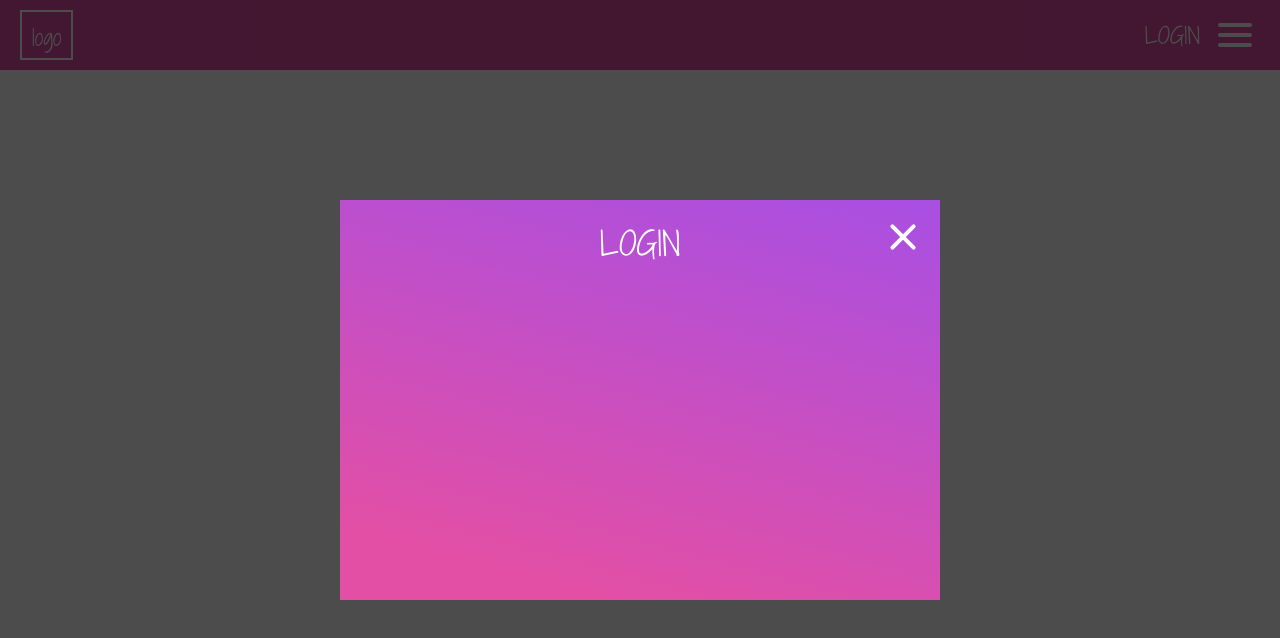
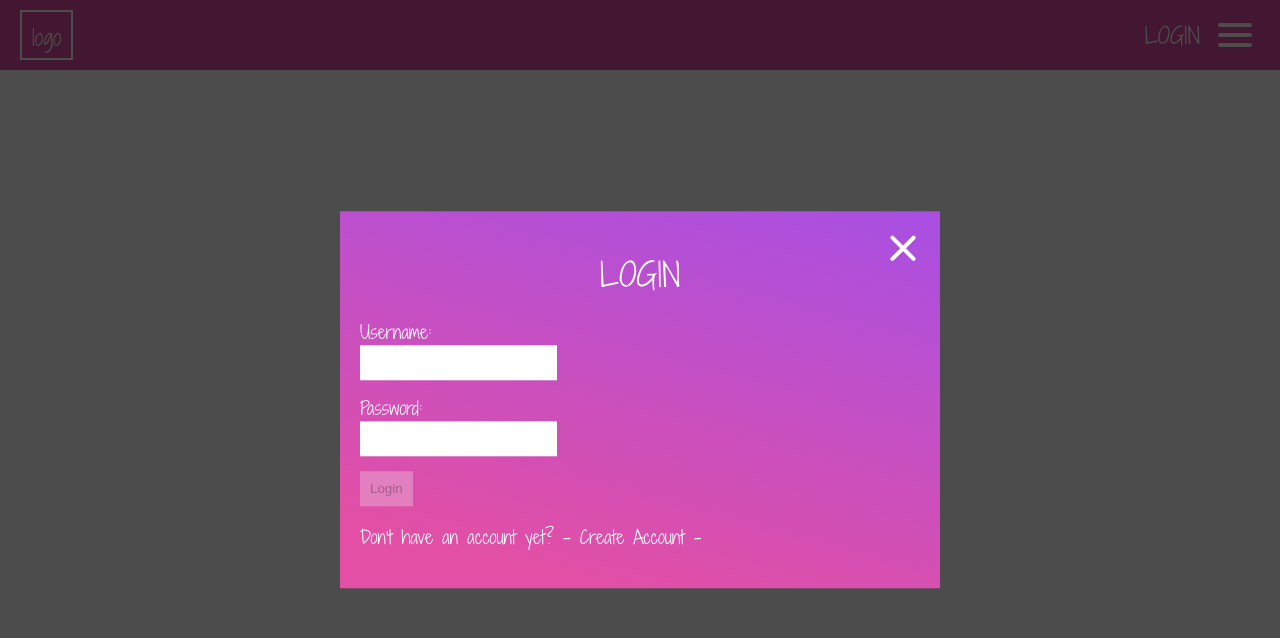
Before and after one commit to sudomoniker/SoftramHomework, an Angular app: page / in a window 1280 px wide. Both pictures are taken after a click on the element "LOGIN". Shown: the top 638 px of the page. Built offline with nearby package versions, Linux system fonts and the light colour scheme.

Commit message:
finished nav

```diff
--- /dev/null
+++ b/src/app/confirmed.validator.ts
@@ -0,0 +1,31 @@
+import { FormGroup } from '@angular/forms';
+
+
+
+export function ConfirmedValidator(controlName: string, matchingControlName: string){
+
+    return (formGroup: FormGroup) => {
+
+        const control = formGroup.controls[controlName];
+
+        const matchingControl = formGroup.controls[matchingControlName];
+
+        if (matchingControl.errors && !matchingControl.errors.confirmedValidator) {
+
+            return;
+
+        }
+
+        if (control.value !== matchingControl.value) {
+
+            matchingControl.setErrors({ confirmedValidator: true });
+
+        } else {
+
+            matchingControl.setErrors(null);
+
+        }
+
+    }
+
+}
--- a/src/app/nav/nav.component.html
+++ b/src/app/nav/nav.component.html
@@ -25,15 +25,28 @@
       </svg>
     </div>
 
-    <div class="logincard" *ngIf="login">
-      <h1>LOGIN</h1>
+    <form [formGroup]="loginForm">
+      <div class="logincard" *ngIf="login">
+        <h1>LOGIN</h1>
+        <label>Username: </label><input type="text" formControlName="username">
+        <label>Password: </label><input type="password" formControlName="password">
+        <button (click)="onLogButtonClick()" [disabled]="!loginForm.valid">Login</button>
+        <p>Don't have an account yet?<span (click)="login = false; create = true;"> - Create Account - </span></p>
+      </div>
+    </form>
 
-    </div>
+    <form [formGroup]="createForm">
+      <div class="createcard" *ngIf="create">
+        <h1>CREATE ACCOUNT</h1>
+        <label>Username: </label><input type="text" formControlName="createUsername">
+        <label>Email: </label><input [email]="true" type="email" formControlName="createEmail">
+        <label>Password: </label><input type="password" formControlName="createPassword">
+        <label>Re-Enter Password: </label><input type="password" formControlName="createPassword2">
+        <button (click)="onLogButtonClick()" [disabled]="!createForm.valid">Create Account</button>
+        <p>Already have an account?<span (click)="create = false; login = true;"> - Log In - </span></p>
+      </div>
+    </form>
 
-    <div class="createcard" *ngIf="create">
-      <h1>Create Account</h1>
-
-    </div>
 
   </div>
 </div>
--- a/src/app/nav/nav.component.scss
+++ b/src/app/nav/nav.component.scss
@@ -123,7 +123,17 @@ a {
 }
 
 a:hover {
-  letter-spacing: 2px;
+  letter-spacing: 3px;
+}
+
+p {
+  font-family: "assets/ShadowsIntoLightTwo-Regular.ttf";
+  font-size: 18px;
+  color: #fff;
+}
+
+span {
+  cursor: pointer;
 }
 
 img {
@@ -186,7 +196,7 @@ img {
   position: fixed;
   background-image: linear-gradient(15deg, #e34fa4 12%, #a84fe3);
   width: 600px;
-  height: 400px;
+  height: auto;
   top: 50%;
   left: 50%;
   transform: translateX(-50%) translateY(-50%);
@@ -220,3 +230,53 @@ h1 {
 .closelogin:hover {
   transform: scale(1.2);
 }
+
+.logincard {
+  padding: 20px;
+}
+
+.createcard {
+  padding: 20px;
+}
+
+label {
+  display: block;
+  margin-top: 15px;
+  color: #fff;
+  font-family: "assets/ShadowsIntoLightTwo-Regular.ttf";
+  font-size: 18px;
+}
+
+input {
+  padding: 10px;
+  border: 0;
+  outline: 0;
+  margin-right: 30px;
+}
+
+button {
+  padding: 10px;
+  outline: 0;
+  border: 0;
+  display: block;
+  margin-top: 15px;
+}
+
+input:focus {
+  border: 0;
+  outline: 0;
+}
+
+input.ng-invalid.ng-touched {
+  background-color: #fd5368;
+  border: 2px solid #fff;
+}
+
+span {
+  cursor: pointer;
+  transition: all 0.5s;
+}
+
+span:hover {
+  letter-spacing: 3px;
+}
--- a/src/app/nav/nav.component.ts
+++ b/src/app/nav/nav.component.ts
@@ -7,6 +7,8 @@ import {
   transition,
   animate
 } from '@angular/animations';
+
+import { ConfirmedValidator } from '../confirmed.validator';
 
 @Component({
   selector: 'app-nav',
@@ -57,16 +59,24 @@ import {
 })
 export class NavComponent implements OnInit, OnDestroy{
 
-  reviewForm: FormGroup;
+  loginForm: FormGroup;
+  createForm: FormGroup;
   subscription$: Subscription = new Subscription();
 
   constructor(
     private fb: FormBuilder
     ) {
-      this.reviewForm = this.fb.group({
-        title: ['', Validators.required],
-        rating: ['', Validators.required],
-        comments: ['', Validators.required]
+      this.loginForm = this.fb.group({
+        username: ['', Validators.required],
+        password: ['', Validators.required]
+      });
+      this.createForm = this.fb.group({
+        createUsername: ['', Validators.required],
+        createEmail: ['', Validators.required],
+        createPassword: ['', Validators.required],
+        createPassword2: ['', Validators.required]
+      }, {
+        validator: ConfirmedValidator('createPassword', 'createPassword2')
       });
      }
 
@@ -85,7 +95,8 @@ export class NavComponent implements OnInit, OnDestroy{
      *
      */
     onLogButtonClick(): void {
-      console.log(this.reviewForm.value);
+      console.log(this.loginForm.value);
+      console.log(this.createForm.value);
     }
 
 
@@ -93,7 +104,10 @@ export class NavComponent implements OnInit, OnDestroy{
      * subscribe to review changes
      */
     subscribtTRFC(): void  {
-      this.subscription$.add(this.reviewForm.valueChanges.subscribe((formValues) => {
+      this.subscription$.add(this.loginForm.valueChanges.subscribe((formValues) => {
+        console.log(formValues);
+      }));
+      this.subscription$.add(this.createForm.valueChanges.subscribe((formValues) => {
         console.log(formValues);
       }));
     }
```
